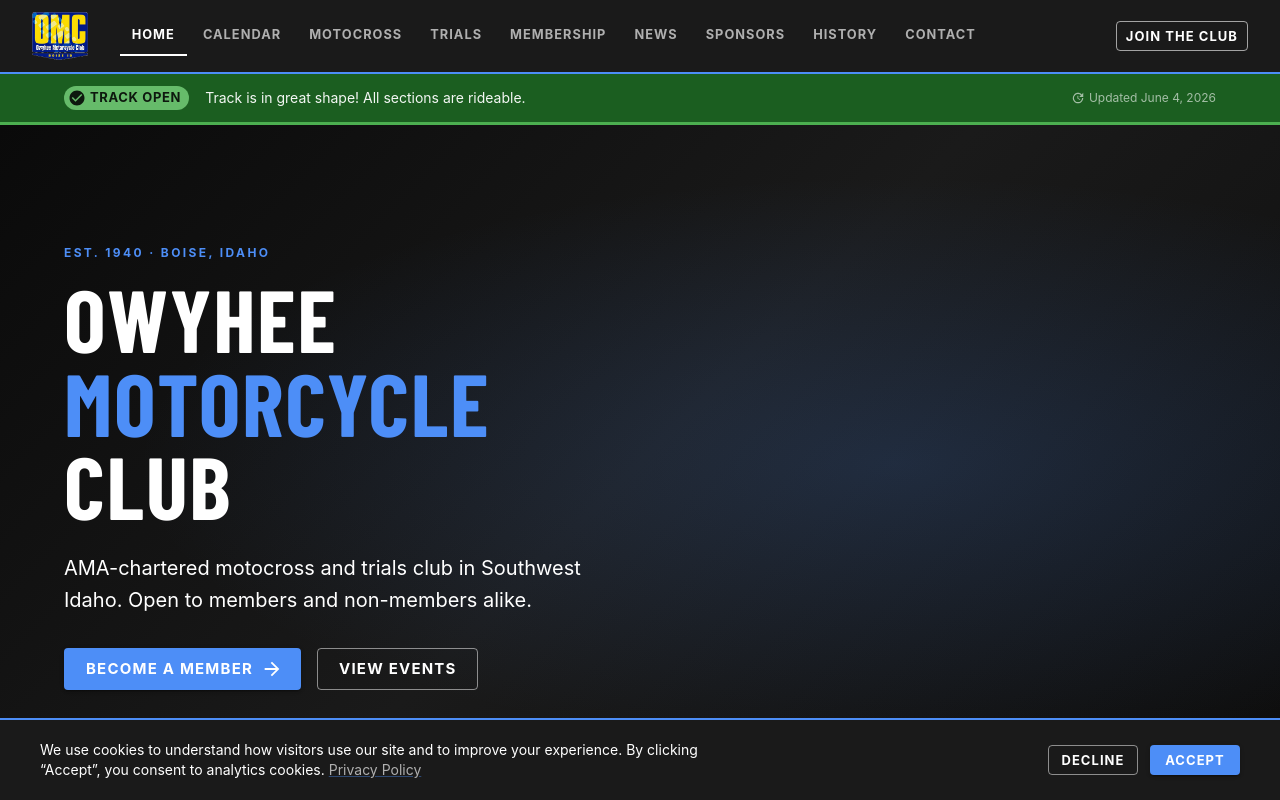
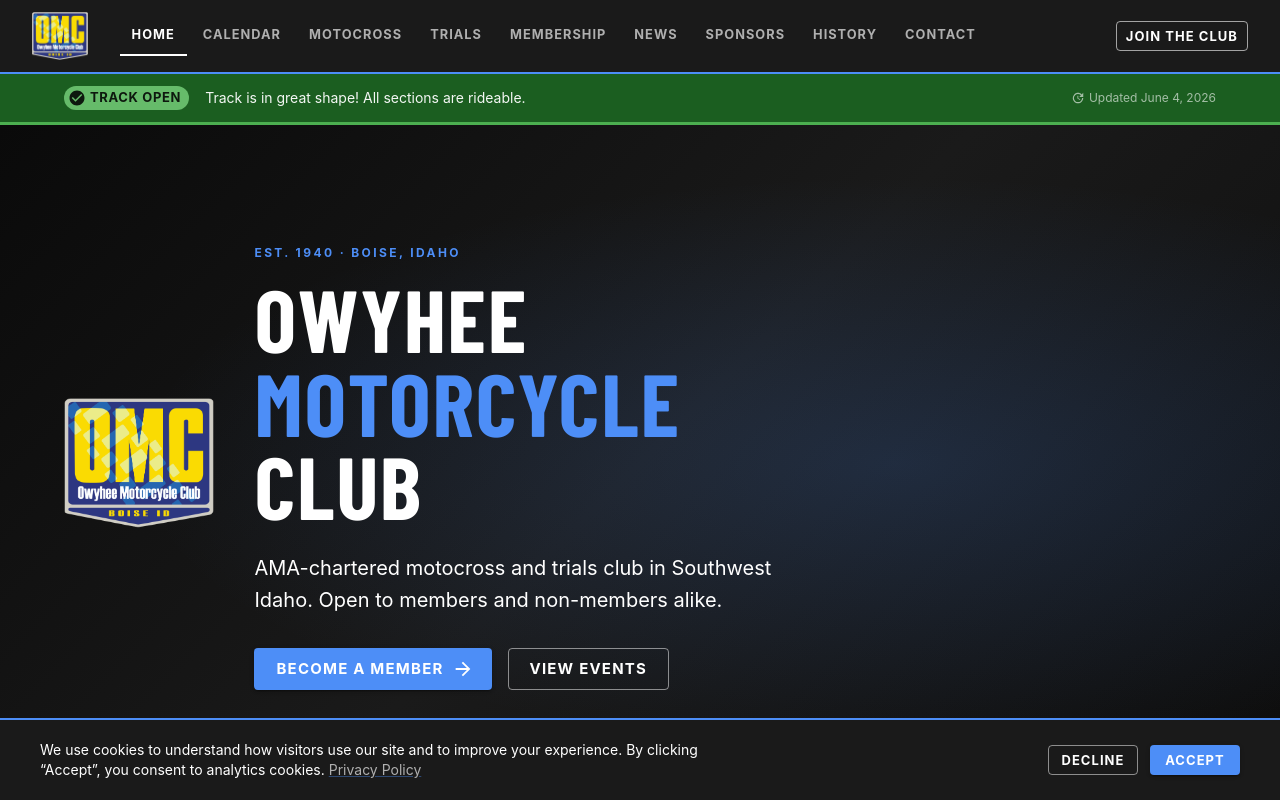
Before and after one commit to Kelley12/omc-racing, a Next.js app: page / in a window 1280 px wide. Shown: the top 800 px of the page. Built offline with nearby package versions, Linux system fonts and the light colour scheme; a web font is replaced by a local one.

Commit message:
Add hero logo and upgrade to higher-res OMC badge
Swaps in a higher-resolution version of the club logo (used
throughout the site) and adds it alongside the headline in the
homepage hero.

```diff
--- a/app/page.tsx
+++ b/app/page.tsx
@@ -48,6 +48,21 @@
         }}
       >
         <Container maxWidth="lg" sx={{ position: 'relative' }}>
+          <Box
+            sx={{
+              display: 'flex',
+              flexDirection: { xs: 'column', md: 'row' },
+              alignItems: 'center',
+              gap: { xs: 3, md: 5 },
+              textAlign: { xs: 'center', md: 'left' },
+            }}
+          >
+            <Box
+              component="img"
+              src="/images/logo/omc-logo.png"
+              alt="Owyhee Motorcycle Club"
+              sx={{ height: { xs: 90, sm: 110, md: 130 }, width: 'auto', flexShrink: 0 }}
+            />
             <Box sx={{ maxWidth: 700 }}>
               <Typography
                 variant="overline"
@@ -69,7 +84,7 @@
                 AMA-chartered motocross and trials club in Southwest Idaho.
                 Open to members and non-members alike.
               </Typography>
-            <Box sx={{ display: 'flex', flexWrap: 'wrap', gap: 2 }}>
+              <Box sx={{ display: 'flex', flexWrap: 'wrap', gap: 2, justifyContent: { xs: 'center', md: 'flex-start' } }}>
                 <Button
                   component={Link}
                   href="/membership"
@@ -89,6 +104,7 @@
                 >
                   View Events
                 </Button>
+              </Box>
             </Box>
           </Box>
         </Container>
```
Also changed, not shown: public/images/logo/omc-logo.png. Lines whose indentation alone changed are shown as unchanged.
